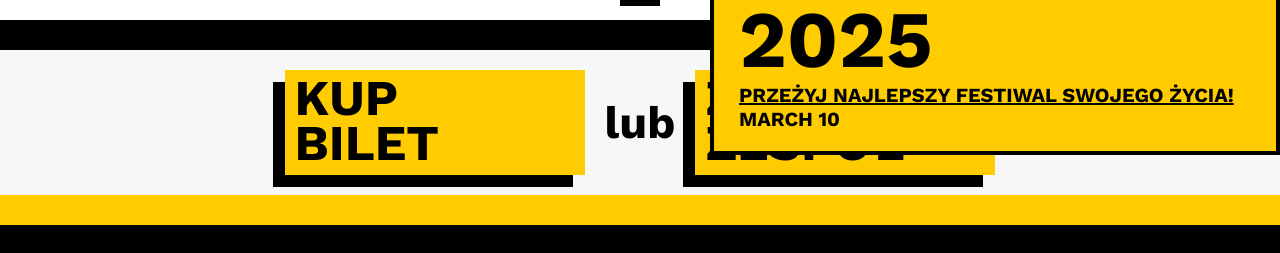
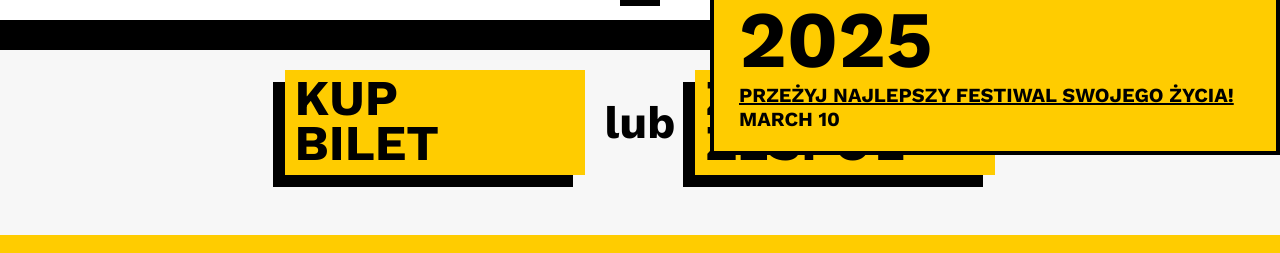
Before and after one commit to apetrochenko6/soundon-spa, a React (Vite) app in the folder my-frontend/: page / in a window 1280 px wide. Shown: the part 534-787 px from the top of the page. Built offline with nearby package versions, Linux system fonts and the light colour scheme.

Commit message:
adding some response

```diff
--- a/my-frontend/src/Hero.jsx
+++ b/my-frontend/src/Hero.jsx
@@ -104,13 +104,13 @@ const Hero = () => {
       )
 }
       <div className="divider"></div>
-      <div className="buttons">
+      <div className="buttons" style={{paddingBottom:"60px"}}>
         <a href="/buy_ticket" className="button buy">KUP<br />BILET</a>
         <p>lub</p>
         <a href="#" className="button apply" onClick={() => setShowBandForm(true)}
         >ZGŁOŚ<br />ZESPÓŁ</a>
       </div>
-      <div className="yellow-divider"></div>
+      <div className="yellow-divider" ></div>
     </>
   );
 };
```
